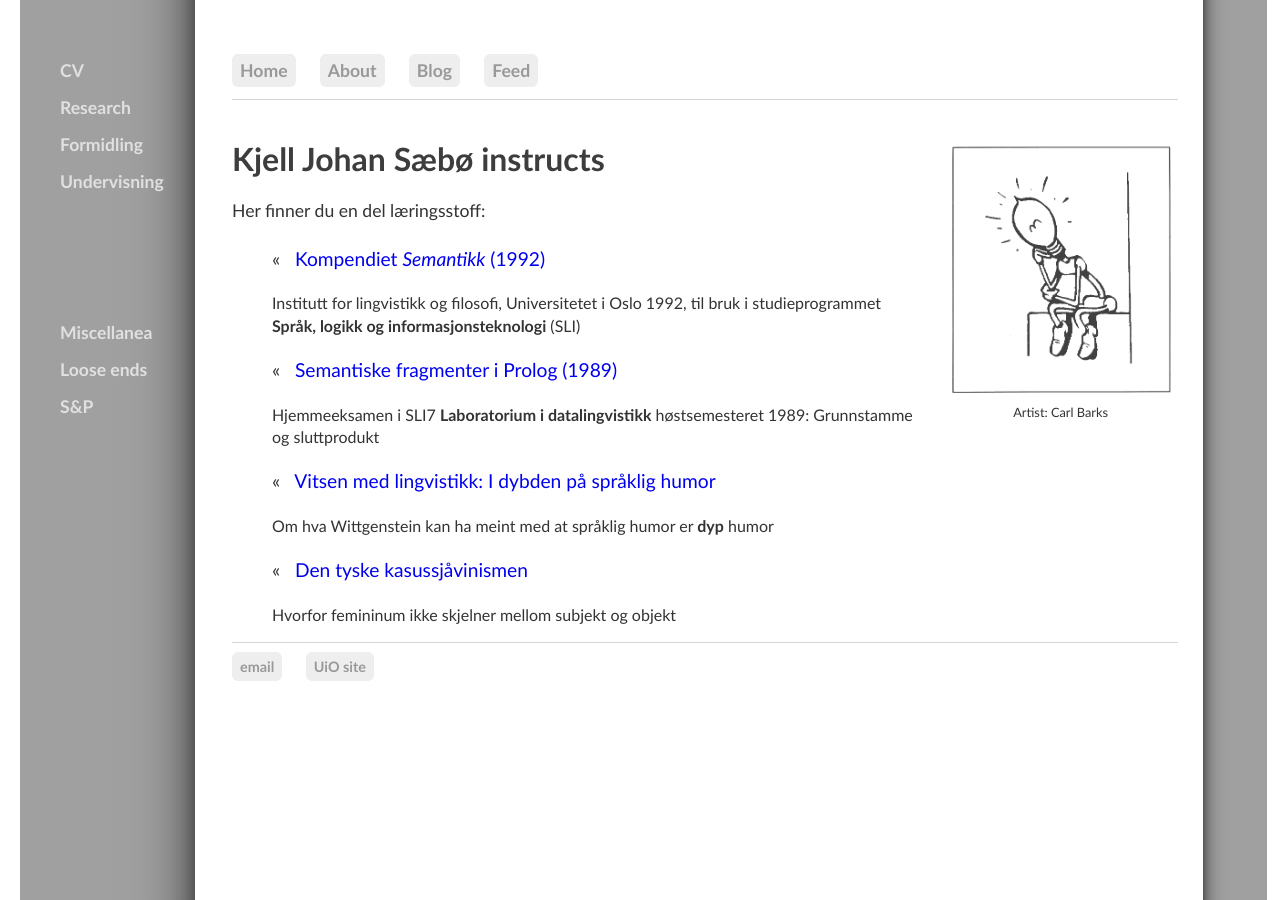
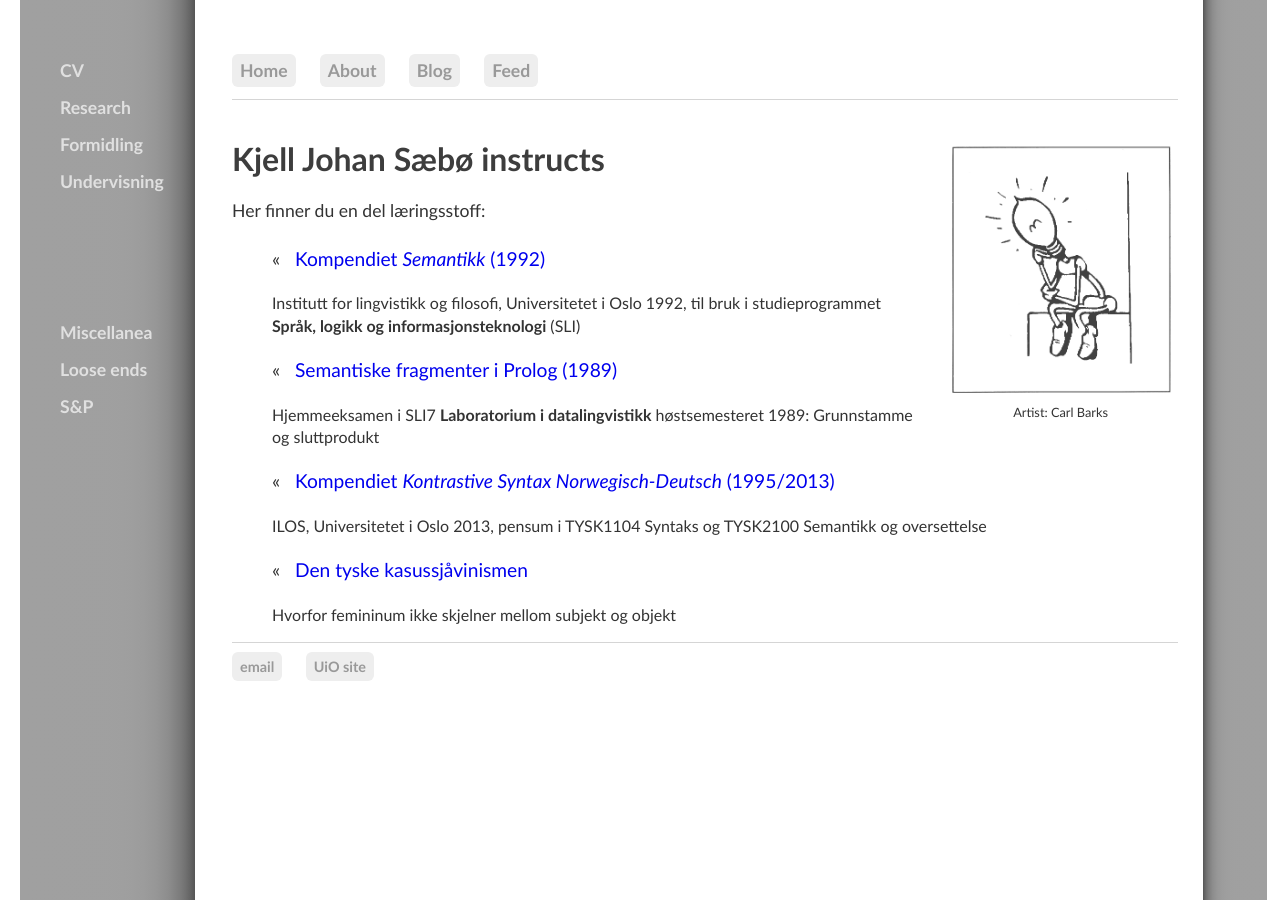
Before and after one commit to kjelljs/kjelljs.github.io, a Jekyll site: the page built from courses/index.html, in a window 1280 px wide. Built offline with Jekyll 4.4.1, drawn with Linux system fonts in a browser that asks for light colours.

Commit message:
Update index.html

```diff
--- a/courses/index.html
+++ b/courses/index.html
@@ -31,8 +31,8 @@ figcaption {
 <ul><li id="blogposts">&laquo; &nbsp; <a href="/courses/kompendium1.html">Kompendiet <i>Semantikk</i> (1992)</a></li><p>Institutt for lingvistikk og filosofi, Universitetet i Oslo 1992, til bruk i studieprogrammet <b>Språk, logikk og informasjonsteknologi</b> (SLI)</p>
 <li id="blogposts">&laquo; &nbsp; <a href="/courses/sli7.html">Semantiske fragmenter i Prolog (1989)</a></li>
 	<p>Hjemmeeksamen i SLI7 <b>Laboratorium i datalingvistikk</b> høstsemesteret 1989: Grunnstamme og sluttprodukt</p>
-<li id="blogposts">&laquo; &nbsp; <a href="/dissemination/vitsen.html">Vitsen med lingvistikk: I dybden på språklig humor</a></li>
-	<p>Om hva Wittgenstein kan ha meint med at språklig humor er <b>dyp</b> humor</p>
+<li id="blogposts">&laquo; &nbsp; <a href="/courses/kontrast.html">Kompendiet <i>Kontrastive Syntax Norwegisch-Deutsch</i> (1995/2013)</a></li>
+	<p>ILOS, Universitetet i Oslo 2013, pensum i TYSK1104 Syntaks og TYSK2100 Semantikk og oversettelse</p>
 <li id="blogposts">&laquo; &nbsp; <a href="/dissemination/kasus.html">Den tyske kasussjåvinismen</a></li>
 	<p>Hvorfor femininum ikke skjelner mellom subjekt og objekt</p>
 </ul>
```
